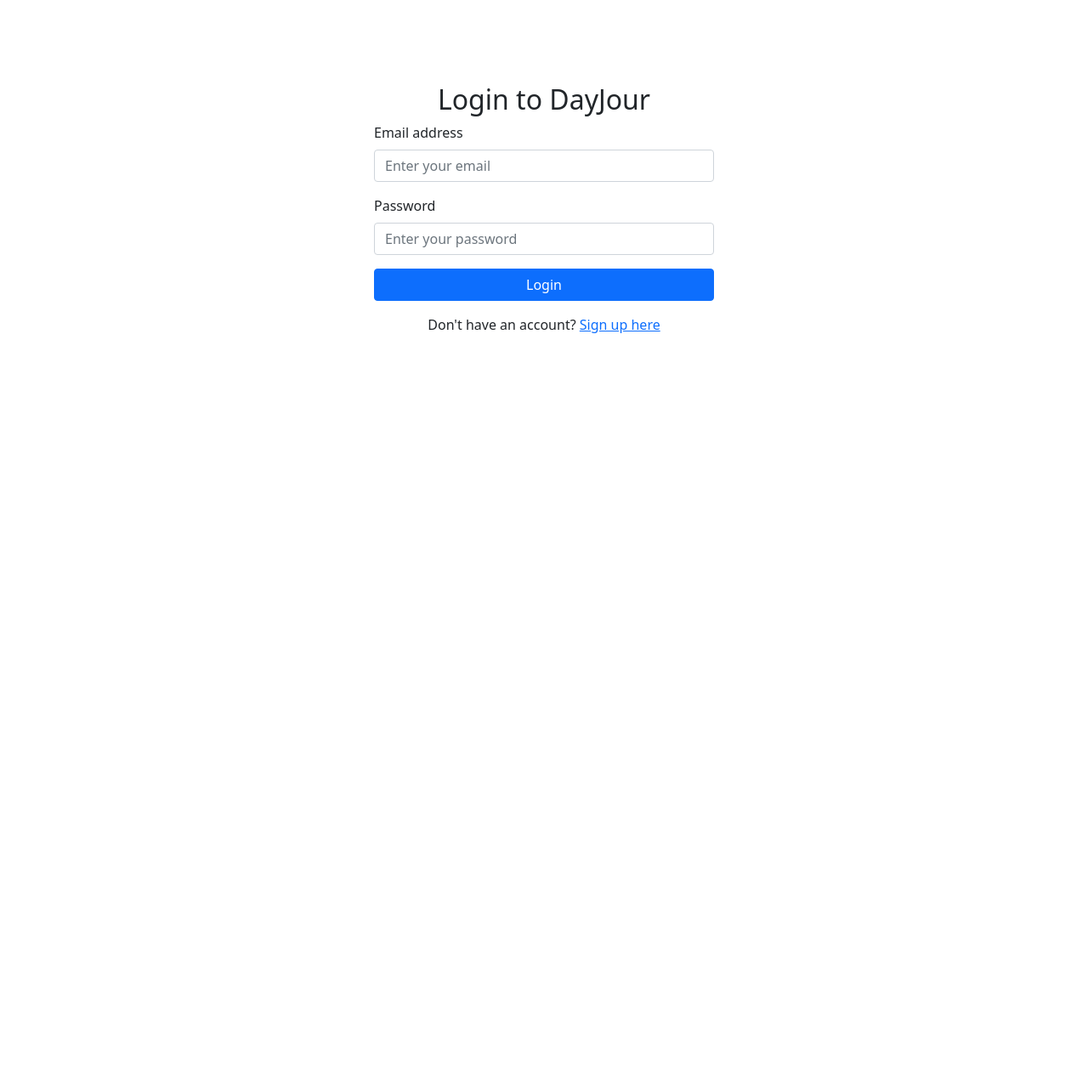
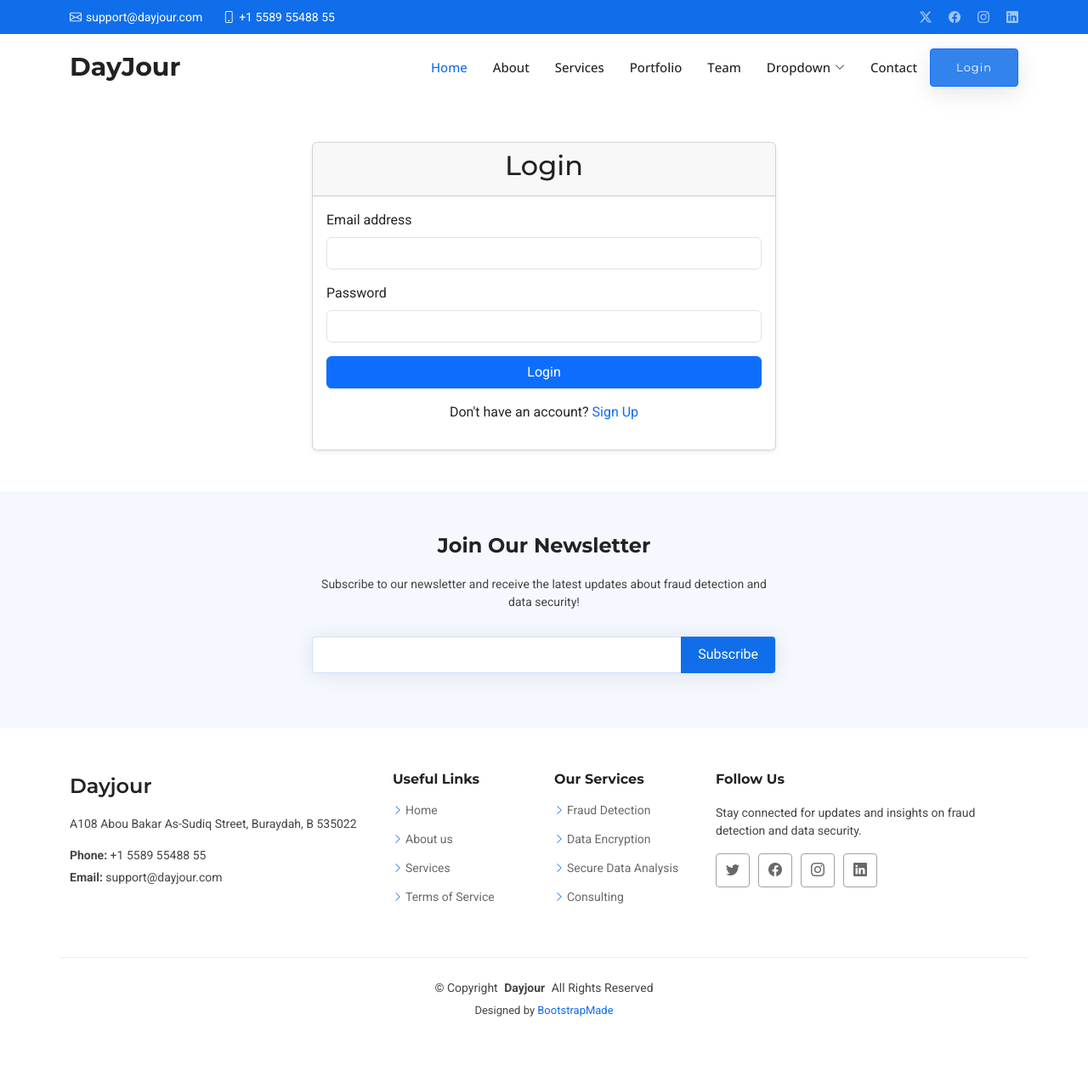
Before and after one commit to Mona-Aloufi/Dayjour-Platform-, a Django app: template apps/templates/login.html in a window 1280 px wide. Shown: the whole page at 85% size. Before the commit the page ends 392 px from the top, so only its background shows below. Run offline with Django 5.2, Linux system fonts and the light colour scheme; the template is opened without the code that fills it, so the values that code supplies are empty; some libraries are stand-ins or nearby versions.

Commit message:
login and dashboard pages

```diff
--- a/apps/core/urls.py
+++ b/apps/core/urls.py
@@ -3,8 +3,9 @@
 from django.contrib.auth import views as auth_views
 urlpatterns = [
  path('', views.home),
- path('', views.login, name='login'),
-
-
+ path('en/login/',views.login_view, name='login'),
+ path('en/signup/',views.signin_view, name='signup'),
+ path('dashboard',views.dashboard, name='dashboard'),
+  path('logout/', auth_views.LogoutView.as_view(), name='logout'),
 
 ]
--- a/apps/templates/Blay/home.html
+++ b/apps/templates/Blay/home.html
@@ -90,7 +90,8 @@
               </ul>
             </li>
             <li><a href="#contact">Contact</a></li>
-            <li><a href="#login" class="btn btn-primary">Login</a></li>
+            <li><a href="{% url 'login' %}" class="btn btn-primary">Login</a></li>
+          </li>
           </ul>
           <i class="mobile-nav-toggle d-xl-none bi bi-list"></i>
         </nav>
--- a/apps/templates/includes/footer.html
+++ b/apps/templates/includes/footer.html
@@ -5,7 +5,7 @@
       <div class="row justify-content-center text-center">
         <div class="col-lg-6">
           <h4>Join Our Newsletter</h4>
-            <p>Subscribe to our newsletter and receive the latest news about our products and services!</p>
+          <p>Subscribe to our newsletter and receive the latest updates about fraud detection and data security!</p>
           <form action="forms/newsletter.php" method="post" class="php-email-form">
             <div class="newsletter-form"><input type="email" name="email"><input type="submit" value="Subscribe"></div>
             <div class="loading">Loading</div>
@@ -21,13 +21,12 @@
     <div class="row gy-4">
       <div class="col-lg-4 col-md-6 footer-about">
         <a href="index.html" class="d-flex align-items-center">
-            <span class="sitename">BizLand</span>
+          <span class="sitename">Dayjour</span>
         </a>
         <div class="footer-contact pt-3">
-            <p>A108 Adam Street</p>
-            <p>New York, NY 535022</p>
+          <p>A108 Abou Bakar As-Sudiq Street, Buraydah, B 535022</p>
           <p class="mt-3"><strong>Phone:</strong> <span>+1 5589 55488 55</span></p>
-            <p><strong>Email:</strong> <span>info@example.com</span></p>
+          <p><strong>Email:</strong> <span>support@dayjour.com</span></p>
         </div>
       </div>
 
@@ -37,25 +36,25 @@
           <li><i class="bi bi-chevron-right"></i> <a href="#">Home</a></li>
           <li><i class="bi bi-chevron-right"></i> <a href="#">About us</a></li>
           <li><i class="bi bi-chevron-right"></i> <a href="#">Services</a></li>
-            <li><i class="bi bi-chevron-right"></i> <a href="#">Terms of service</a></li>
+          <li><i class="bi bi-chevron-right"></i> <a href="#">Terms of Service</a></li>
         </ul>
       </div>
 
       <div class="col-lg-2 col-md-3 footer-links">
         <h4>Our Services</h4>
         <ul>
-            <li><i class="bi bi-chevron-right"></i> <a href="#">Web Design</a></li>
-            <li><i class="bi bi-chevron-right"></i> <a href="#">Web Development</a></li>
-            <li><i class="bi bi-chevron-right"></i> <a href="#">Product Management</a></li>
-            <li><i class="bi bi-chevron-right"></i> <a href="#">Marketing</a></li>
+          <li><i class="bi bi-chevron-right"></i> <a href="#">Fraud Detection</a></li>
+          <li><i class="bi bi-chevron-right"></i> <a href="#">Data Encryption</a></li>
+          <li><i class="bi bi-chevron-right"></i> <a href="#">Secure Data Analysis</a></li>
+          <li><i class="bi bi-chevron-right"></i> <a href="#">Consulting</a></li>
         </ul>
       </div>
 
       <div class="col-lg-4 col-md-12">
         <h4>Follow Us</h4>
-          <p>Cras fermentum odio eu feugiat lide par naso tierra videa magna derita valies</p>
+        <p>Stay connected for updates and insights on fraud detection and data security.</p>
         <div class="social-links d-flex">
-            <a href=""><i class="bi bi-twitter-x"></i></a>
+          <a href=""><i class="bi bi-twitter"></i></a>
           <a href=""><i class="bi bi-facebook"></i></a>
           <a href=""><i class="bi bi-instagram"></i></a>
           <a href=""><i class="bi bi-linkedin"></i></a>
@@ -66,12 +65,8 @@
   </div>
 
   <div class="container copyright text-center mt-4">
-      <p>© <span>Copyright</span> <strong class="px-1 sitename">BizLand</strong> <span>All Rights Reserved</span></p>
+    <p>© <span>Copyright</span> <strong class="px-1 sitename">Dayjour</strong> <span>All Rights Reserved</span></p>
     <div class="credits">
-        <!-- All the links in the footer should remain intact. -->
-        <!-- You can delete the links only if you've purchased the pro version. -->
-        <!-- Licensing information: https://bootstrapmade.com/license/ -->
-        <!-- Purchase the pro version with working PHP/AJAX contact form: [buy-url] -->
       Designed by <a href="https://bootstrapmade.com/">BootstrapMade</a>
     </div>
   </div>
--- a/apps/templates/includes/header.html
+++ b/apps/templates/includes/header.html
@@ -1,37 +1,61 @@
-<!DOCTYPE html>
-<html lang="en">
-{% load static %}
-<head>
-  <meta charset="utf-8">
-  <meta content="width=device-width, initial-scale=1.0" name="viewport">
-  <title>Index - BizLand Bootstrap Template</title>
-  <meta name="description" content="">
-  <meta name="keywords" content="">
+<header id="header" class="header sticky-top">
 
-  <!-- Favicons -->
-  <link href="{% static 'bizland/img/favicon.png'%}" rel="icon">
-  <link href="{% static 'bizland/img/apple-touch-icon.png'%}" rel="apple-touch-icon">
+  <div class="topbar d-flex align-items-center">
+    <div class="container d-flex justify-content-center justify-content-md-between">
+      <div class="contact-info d-flex align-items-center">
+        <i class="bi bi-envelope d-flex align-items-center"><a href="mailto:support@dayjour.com">support@dayjour.com</a></i>
+        <i class="bi bi-phone d-flex align-items-center ms-4"><span>+1 5589 55488 55</span></i>
+      </div>
+      <div class="social-links d-none d-md-flex align-items-center">
+        <a href="#" class="twitter"><i class="bi bi-twitter-x"></i></a>
+        <a href="#" class="facebook"><i class="bi bi-facebook"></i></a>
+        <a href="#" class="instagram"><i class="bi bi-instagram"></i></a>
+        <a href="#" class="linkedin"><i class="bi bi-linkedin"></i></a>
+      </div>
+    </div>
+  </div><!-- End Top Bar -->
 
-  <!-- Fonts -->
-  <link href="https://fonts.googleapis.com" rel="preconnect">
-  <link href="https://fonts.gstatic.com" rel="preconnect" crossorigin>
-  <link href="https://fonts.googleapis.com/css2?family=Roboto:ital,wght@0,100;0,300;0,400;0,500;0,700;0,900;1,100;1,300;1,400;1,500;1,700;1,900&family=Open+Sans:ital,wght@0,300;0,400;0,500;0,600;0,700;0,800;1,300;1,400;1,500;1,600;1,700;1,800&family=Montserrat:ital,wght@0,100;0,200;0,300;0,400;0,500;0,600;0,700;0,800;0,900;1,100;1,200;1,300;1,400;1,500;1,600;1,700;1,800;1,900&display=swap" rel="stylesheet">
+  <div class="branding d-flex align-items-center">
 
-  <!-- Vendor CSS Files -->
-  <link href="{% static 'bizland/vendor/bootstrap/css/bootstrap.min.css'%}" rel="stylesheet">
-  <link href="{% static 'bizland/vendor/bootstrap-icons/bootstrap-icons.css' %}" rel="stylesheet">
-  <link href="{% static 'bizland/vendor/aos/aos.css'%}" rel="stylesheet">
-  <link href="{% static 'bizland/vendor/glightbox/css/glightbox.min.css'%}" rel="stylesheet">
-  <link href="{% static 'bizland/vendor/swiper/swiper-bundle.min.css'%}" rel="stylesheet">
+    <div class="container position-relative d-flex align-items-center justify-content-between">
+      <a href="index.html" class="logo d-flex align-items-center">
+        <!-- Uncomment the line below if you also wish to use an image logo -->
+        <!-- <img src="assets/img/logo.png" alt=""> -->
+        <h1 class="sitename">DayJour</h1>
+      </a>
 
-  <!-- Main CSS File -->
-  <link href="{% static 'bizland/css/main.css'%}" rel="stylesheet">
+      <nav id="navmenu" class="navmenu">
+        <ul>
+          <li><a href="#hero" class="active">Home</a></li>
+          <li><a href="#about">About</a></li>
+          <li><a href="#services">Services</a></li>
+          <li><a href="#portfolio">Portfolio</a></li>
+          <li><a href="#team">Team</a></li>
+          <li class="dropdown"><a href="#"><span>Dropdown</span> <i class="bi bi-chevron-down toggle-dropdown"></i></a>
+            <ul>
+              <li><a href="#">Dropdown 1</a></li>
+              <li class="dropdown"><a href="#"><span>Deep Dropdown</span> <i class="bi bi-chevron-down toggle-dropdown"></i></a>
+                <ul>
+                  <li><a href="#">Deep Dropdown 1</a></li>
+                  <li><a href="#">Deep Dropdown 2</a></li>
+                  <li><a href="#">Deep Dropdown 3</a></li>
+                  <li><a href="#">Deep Dropdown 4</a></li>
+                  <li><a href="#">Deep Dropdown 5</a></li>
+                </ul>
+              </li>
+              <li><a href="#">Dropdown 2</a></li>
+              <li><a href="#">Dropdown 3</a></li>
+              <li><a href="#">Dropdown 4</a></li>
+            </ul>
+          </li>
+          <li><a href="#contact">Contact</a></li>
+          <li><a href="{% url 'login' %}" class="btn btn-primary">Login</a></li>
+        </ul>
+        <i class="mobile-nav-toggle d-xl-none bi bi-list"></i>
+      </nav>
 
-  <!-- =======================================================
-  * Template Name: BizLand
-  * Template URL: https://bootstrapmade.com/bizland-bootstrap-business-template/
-  * Updated: Dec 05 2024 with Bootstrap v5.3.3
-  * Author: BootstrapMade.com
-  * License: https://bootstrapmade.com/license/
-  ======================================================== -->
-</head>
+    </div>
+
+  </div>
+
+</header>
--- a/apps/templates/layouts/base.html
+++ b/apps/templates/layouts/base.html
@@ -1,47 +1,57 @@
 <!DOCTYPE html>
-<html lang="{{ language_code }}">
+<html lang="en">
+{% load static %}
+
 <head>
-    {% load static %}
-    {% load i18n %}
+  <meta charset="utf-8">
+  <meta content="width=device-width, initial-scale=1.0" name="viewport">
+  <title>{% block title %}Dayjour{% endblock %}</title>
+  <meta name="description" content="">
+  <meta name="keywords" content="">
 
-    <meta charset="UTF-8">
-    <meta name="viewport" content="width=device-width, initial-scale=1.0">
-    <title>{% block title %}{% trans "Welcome to Dayjour" %}{% endblock %}</title>
+  <!-- Favicons -->
+  <link href="{% static 'bizland/img/favicon.png'%}" rel="icon">
+  <link href="{% static 'bizland/img/apple-touch-icon.png'%}" rel="apple-touch-icon">
 
-    <!-- BizLand CSS Files -->
-    <!-- <link href="{% static 'bizland/vendor/aos/aos.css' %}" rel="stylesheet">
-    <link href="{% static 'bizland/vendor/bootstrap/css/bootstrap.min.css' %}" rel="stylesheet">
-    <link href="{% static 'bizland/vendor/bootstrap-icons/bootstrap-icons.css' %}" rel="stylesheet">
-    <link href="{% static 'bizland/vendor/boxicons/css/boxicons.min.css' %}" rel="stylesheet">
-    <link href="{% static 'bizland/vendor/glightbox/css/glightbox.min.css' %}" rel="stylesheet">
-    <link href="{% static 'bizland/vendor/swiper/swiper-bundle.min.css' %}" rel="stylesheet">
-    <link href="{% static 'bizland/css/style.css' %}" rel="stylesheet">
+  <!-- Fonts -->
+  <link href="https://fonts.googleapis.com" rel="preconnect">
+  <link href="https://fonts.gstatic.com" rel="preconnect" crossorigin>
+  <link href="https://fonts.googleapis.com/css2?family=Roboto:ital,wght@0,100;0,300;0,400;0,500;0,700;0,900;1,100;1,300;1,400;1,500;1,700;1,900&family=Open+Sans:ital,wght@0,300;0,400;0,500;0,600;0,700;0,800;1,300;1,400;1,500;1,600;1,700;1,800&family=Montserrat:ital,wght@0,100;0,200;0,300;0,400;0,500;0,600;0,700;0,800;0,900;1,100;1,200;1,300;1,400;1,500;1,600;1,700;1,800;1,900&display=swap" rel="stylesheet">
 
-    {% block extra_css %}{% endblock %} -->
+  <!-- Vendor CSS Files -->
+  <link href="{% static 'bizland/vendor/bootstrap/css/bootstrap.min.css'%}" rel="stylesheet">
+  <link href="{% static 'bizland/vendor/bootstrap-icons/bootstrap-icons.css' %}" rel="stylesheet">
+  <link href="{% static 'bizland/vendor/aos/aos.css'%}" rel="stylesheet">
+  <link href="{% static 'bizland/vendor/glightbox/css/glightbox.min.css'%}" rel="stylesheet">
+  <link href="{% static 'bizland/vendor/swiper/swiper-bundle.min.css'%}" rel="stylesheet">
+
+  <!-- Main CSS File -->
+  <link href="{% static 'bizland/css/main.css'%}" rel="stylesheet">
 </head>
-<body>
 
-    <!-- Header -->
-    {% include "includes/header.html" %}
+<body class="index-page">
 
-    <!-- Main Content -->
+  <!-- Include Header -->
+ {% include "includes/header.html" %}
 
     {% block content %}{% endblock %}
 
+  {% include "includes/footer.html" %}
 
-    <!-- Footer -->
-    {% include "includes/footer.html" %}
+  <!-- Vendor JS Files -->
+  <script src="{% static 'bizland/vendor/bootstrap/js/bootstrap.bundle.min.js'%}"></script>
+  <script src="{% static 'bizland/vendor/php-email-form/validate.js'%}"></script>
+  <script src="{% static 'bizland/vendor/aos/aos.js'%}"></script>
+  <script src="{% static 'bizland/vendor/glightbox/js/glightbox.min.js'%}"></script>
+  <script src="{% static 'bizland/vendor/waypoints/noframework.waypoints.js'%}"></script>
+  <script src="{% static 'bizland/vendor/purecounter/purecounter_vanilla.js'%}"></script>
+  <script src="{% static 'bizland/vendor/swiper/swiper-bundle.min.js'%}"></script>
+  <script src="{% static 'bizland/vendor/imagesloaded/imagesloaded.pkgd.min.js'%}"></script>
+  <script src="{% static 'bizland/vendor/isotope-layout/isotope.pkgd.min.js'%}"></script>
 
-    <!-- BizLand JavaScript Files
-    <script src="{% static 'bizland/vendor/aos/aos.js' %}"></script>
-    <script src="{% static 'bizland/vendor/bootstrap/js/bootstrap.bundle.min.js' %}"></script>
-    <script src="{% static 'bizland/vendor/glightbox/js/glightbox.min.js' %}"></script>
-    <script src="{% static 'bizland/vendor/isotope-layout/isotope.pkgd.min.js' %}"></script>
-    <script src="{% static 'bizland/vendor/swiper/swiper-bundle.min.js' %}"></script>
-    <script src="{% static 'bizland/vendor/waypoints/noframework.waypoints.js' %}"></script>
-    <script src="{% static 'bizland/vendor/php-email-form/validate.js' %}"></script>
-    <script src="{% static 'bizland/js/main.js' %}"></script>
+  <!-- Main JS File -->
+  <script src="{% static 'bizland/js/main.js'%}"></script>
 
-    {% block extra_js %}{% endblock %} -->
 </body>
+
 </html>
--- a/apps/templates/login.html
+++ b/apps/templates/login.html
@@ -1,57 +1,32 @@
-<!-- login.html -->
+{% extends "layouts/base.html" %}
 
-<!DOCTYPE html>
-<html lang="en">
-
-<head>
-  <meta charset="UTF-8">
-  <meta name="viewport" content="width=device-width, initial-scale=1.0">
-  <title>Login | DayJour</title>
-  <!-- Bootstrap CSS -->
-  <link href="https://cdn.jsdelivr.net/npm/bootstrap@5.1.3/dist/css/bootstrap.min.css" rel="stylesheet">
-  <link href="https://cdn.jsdelivr.net/npm/bootstrap-icons/font/bootstrap-icons.css" rel="stylesheet">
-  <style>
-    .form-container {
-      max-width: 400px;
-      margin: 50px auto;
-    }
-  </style>
-</head>
-
-<body>
-
-  <header id="header" class="header sticky-top">
-    <!-- Include the topbar and branding -->
-  </header>
-
-  <!-- Login Form Section -->
-  <section id="login" class="login-section py-5">
-    <div class="container">
-      <div class="form-container">
-        <h2 class="text-center">Login to DayJour</h2>
-        <form action="#" method="post">
+{% block content %}
+<div class="container my-5">
+  <div class="row justify-content-center">
+    <div class="col-md-6">
+      <div class="card shadow-sm">
+        <div class="card-header text-center">
+          <h2>Login</h2>
+        </div>
+        <div class="card-body">
+          <form method="post" action="{% url 'login' %}">
+            {% csrf_token %}
             <div class="mb-3">
               <label for="email" class="form-label">Email address</label>
-            <input type="email" class="form-control" id="email" name="email" placeholder="Enter your email" required>
+              <input type="email" class="form-control" id="email" name="email" required>
             </div>
             <div class="mb-3">
               <label for="password" class="form-label">Password</label>
-            <input type="password" class="form-control" id="password" name="password" placeholder="Enter your password" required>
+              <input type="password" class="form-control" id="password" name="password" required>
             </div>
-          <div class="mb-3">
             <button type="submit" class="btn btn-primary w-100">Login</button>
-          </div>
-          <div class="text-center">
-            <p>Don't have an account? <a href="signup.html">Sign up here</a></p>
-          </div>
           </form>
+          <p class="mt-3 text-center">
+            Don't have an account? <a href="{% url 'signup' %}">Sign Up</a>
+          </p>
         </div>
       </div>
-  </section>
-
-  <!-- Bootstrap JS -->
-  <script src="https://cdn.jsdelivr.net/npm/@popperjs/core@2.10.2/dist/umd/popper.min.js"></script>
-  <script src="https://cdn.jsdelivr.net/npm/bootstrap@5.1.3/dist/js/bootstrap.min.js"></script>
-</body>
-
-</html>
+    </div>
+  </div>
+</div>
+{% endblock %}
```
Also changed, not shown: apps/core/views.py (+7 -2 lines), apps/templates/dashboard.html (added, +69 -0 lines), apps/templates/signin.html (+23 -52 lines). Lines whose indentation alone changed are shown as unchanged.
